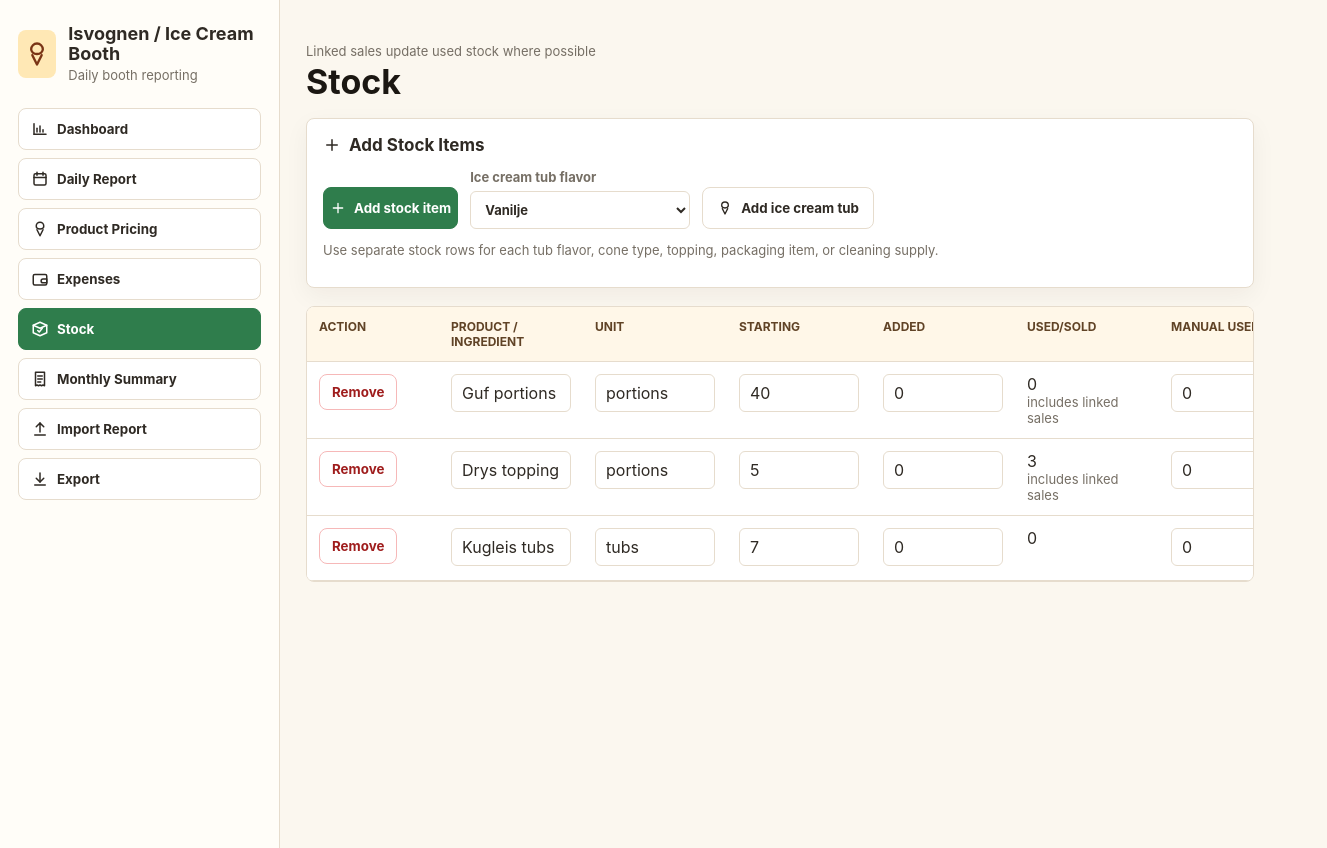
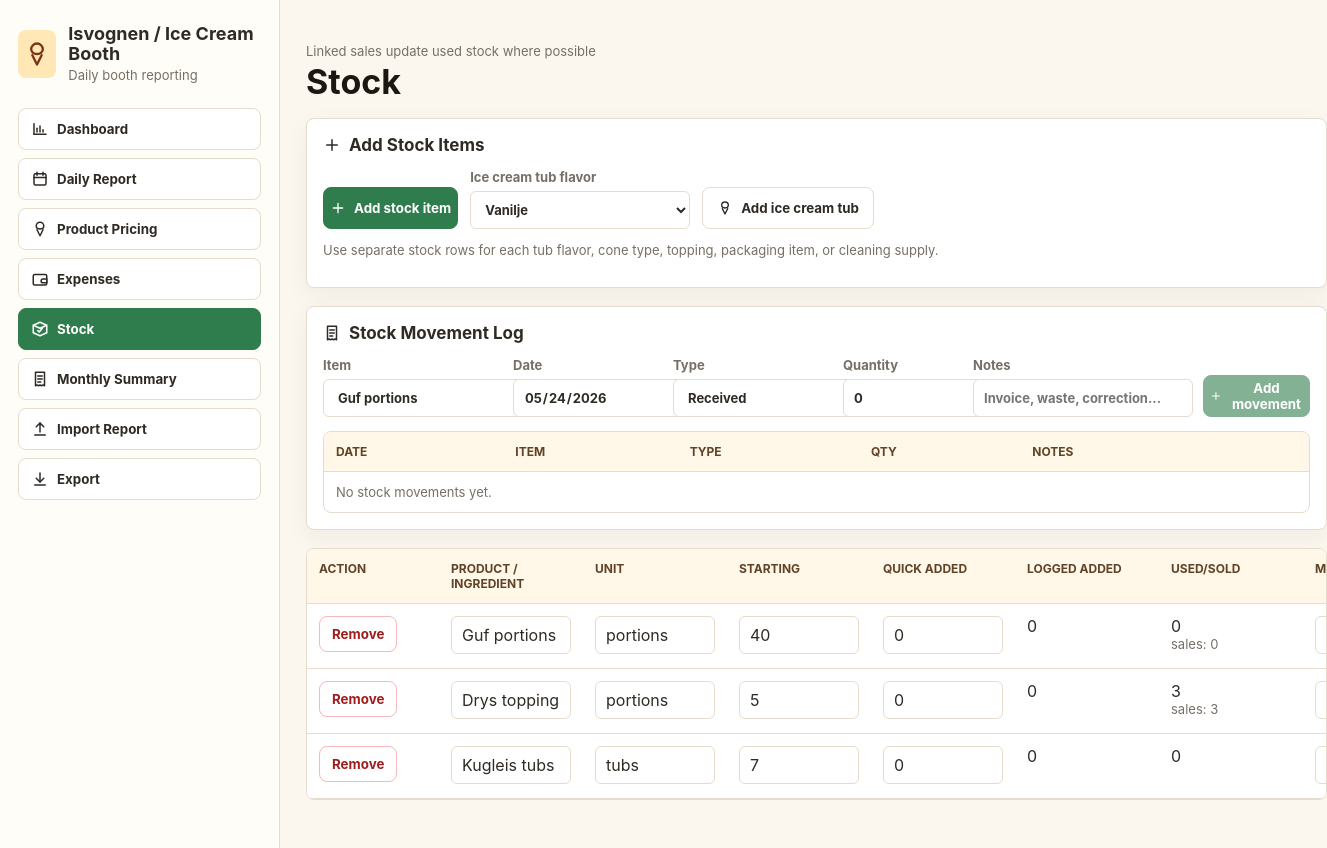
Before and after one commit to benjaminmarcojensen-hue/ice-cream-booth, a React (Vite) app: page / in a window 1280 px wide. Both pictures are taken after a click on the button "Stock". Shown: the whole page, 1327 px wide, since content can reach past the window. Built offline with nearby package versions, Linux system fonts and the light colour scheme.

Commit message:
Add stock movement tracking

```diff
--- a/src/App.css
+++ b/src/App.css
@@ -204,7 +204,8 @@ button:disabled {
   align-items: end;
 }
 
-.stock-actions label {
+.stock-actions label,
+.movement-editor label {
   min-width: 220px;
 }
 
@@ -438,6 +439,21 @@ td .subtle {
   gap: 8px;
 }
 
+.movement-editor {
+  display: grid;
+  grid-template-columns: minmax(180px, 1.2fr) 150px 160px 120px minmax(220px, 1fr) auto;
+  gap: 10px;
+  align-items: end;
+}
+
+.movement-history {
+  margin-top: 14px;
+}
+
+.empty-table-note {
+  margin: 12px;
+}
+
 .money-input {
   position: relative;
   min-width: 130px;
@@ -535,7 +551,8 @@ td .subtle {
   .settings-grid,
   .cloud-settings,
   .flavor-grid,
-  .expense-editor {
+  .expense-editor,
+  .movement-editor {
     grid-template-columns: 1fr;
   }
 
--- a/src/App.tsx
+++ b/src/App.tsx
@@ -22,12 +22,13 @@ import {
   expensesRows,
   monthlySummaryRows,
   pricingRows,
+  stockMovementRows,
   stockRows,
 } from './exporters'
 import { parseDailyReportText } from './parser'
-import { loadCloudConfig, loadData, resetData, saveCloudConfig, saveData } from './storage'
+import { loadCloudConfig, loadData, normalizeData, resetData, saveCloudConfig, saveData } from './storage'
 import { loadCloudData, saveCloudData, testCloudConnection } from './cloudStorage'
-import type { AppData, CloudConfig, DailyReport, Expense, ExpenseType, PaymentMethod, Product, StockItem } from './types'
+import type { AppData, CloudConfig, DailyReport, Expense, ExpenseType, PaymentMethod, Product, StockItem, StockMovement, StockMovementType } from './types'
 
 type TabId = 'dashboard' | 'daily' | 'pricing' | 'expenses' | 'stock' | 'summary' | 'import' | 'export'
 type IconComponent = (props: { size?: number }) => React.ReactElement
@@ -150,6 +151,8 @@ const tabs: { id: TabId; label: string; icon: IconComponent }[] = [
   { id: 'export', label: 'Export', icon: Download },
 ]
 
+const stockMovementTypes: StockMovementType[] = ['Received', 'Used', 'Waste', 'Adjustment +', 'Adjustment -']
+
 const createId = (prefix: string) => `${prefix}-${Date.now()}-${Math.random().toString(16).slice(2)}`
 
 const emptyReportForDate = (date: string, products: Product[]): DailyReport => ({
@@ -181,6 +184,15 @@ const emptyStockItem = (name = 'New stock item', unit = 'units'): StockItem => (
   notes: '',
 })
 
+const emptyStockMovement = (stockItemId = '', date = toInputDate()): StockMovement => ({
+  id: createId('movement'),
+  stockItemId,
+  date,
+  type: 'Received',
+  quantity: 0,
+  notes: '',
+})
+
 const numberValue = (value: string) => Math.max(0, Number(value || 0))
 
 function App() {
@@ -195,6 +207,7 @@ function App() {
   const [draftExpenses, setDraftExpenses] = useState<Expense[]>([])
   const [selectedMonth, setSelectedMonth] = useState(monthKey(toInputDate()))
   const [selectedTubFlavor, setSelectedTubFlavor] = useState(data.flavors[0] ?? 'Vanilje')
+  const [movementDraft, setMovementDraft] = useState<StockMovement>(() => emptyStockMovement(data.stockItems[0]?.id))
   const [importText, setImportText] = useState('')
   const [parsedDraft, setParsedDraft] = useState<{ report: DailyReport; expenses: Expense[] } | null>(null)
   const [saveMessage, setSaveMessage] = useState('')
@@ -225,9 +238,10 @@ function App() {
         if (cancelled) return
 
         if (row?.data) {
+          const normalized = normalizeData(row.data)
           skipNextCloudSave.current = true
-          setData(row.data)
-          loadDraftForDate(reportDate, row.data)
+          setData(normalized)
+          loadDraftForDate(reportDate, normalized)
           setCloudStatus(`Cloud sync on. Last cloud update: ${new Date(row.updated_at).toLocaleString('da-DK')}`)
         } else {
           await saveCloudData(cloudConfig, data)
@@ -369,9 +383,10 @@ function App() {
     try {
       const row = await loadCloudData(cloudConfig)
       if (row?.data) {
+        const normalized = normalizeData(row.data)
         skipNextCloudSave.current = true
-        setData(row.data)
-        loadDraftForDate(reportDate, row.data)
+        setData(normalized)
+        loadDraftForDate(reportDate, normalized)
         setCloudStatus(`Loaded shared data from ${new Date(row.updated_at).toLocaleString('da-DK')}`)
       } else {
         setCloudStatus('No shared data found yet. Use “Push this browser to cloud”.')
@@ -410,8 +425,29 @@ function App() {
 
   const removeStockItem = (item: StockItem) => {
     if (confirm(`Remove stock item “${item.name}”?`)) {
-      setData((current) => ({ ...current, stockItems: current.stockItems.filter((entry) => entry.id !== item.id) }))
+      setData((current) => ({
+        ...current,
+        stockItems: current.stockItems.filter((entry) => entry.id !== item.id),
+        stockMovements: current.stockMovements.filter((movement) => movement.stockItemId !== item.id),
+      }))
+      setMovementDraft((current) => (current.stockItemId === item.id ? emptyStockMovement(data.stockItems.find((entry) => entry.id !== item.id)?.id) : current))
     }
+  }
+
+  const updateMovementDraft = (patch: Partial<StockMovement>) => {
+    setMovementDraft((current) => ({ ...current, ...patch }))
+  }
+
+  const addStockMovement = () => {
+    const stockItemId = movementDraft.stockItemId || data.stockItems[0]?.id
+    if (!stockItemId || movementDraft.quantity <= 0) return
+    const movement = { ...movementDraft, id: createId('movement'), stockItemId, quantity: Math.max(0, movementDraft.quantity || 0) }
+    setData((current) => ({ ...current, stockMovements: [movement, ...current.stockMovements] }))
+    setMovementDraft(emptyStockMovement(stockItemId))
+  }
+
+  const removeStockMovement = (movementId: string) => {
+    setData((current) => ({ ...current, stockMovements: current.stockMovements.filter((movement) => movement.id !== movementId) }))
   }
 
   const loadDraftForDate = (date: string, sourceData = data) => {
@@ -884,6 +920,86 @@ function App() {
               </div>
               <p className="muted">Use separate stock rows for each tub flavor, cone type, topping, packaging item, or cleaning supply.</p>
             </Panel>
+
+            <Panel title="Stock Movement Log" icon={<ReceiptText size={18} />}>
+              <div className="movement-editor">
+                <label>
+                  Item
+                  <select value={movementDraft.stockItemId || (data.stockItems[0]?.id ?? '')} onChange={(event) => updateMovementDraft({ stockItemId: event.target.value })}>
+                    {data.stockItems.map((item) => (
+                      <option key={item.id} value={item.id}>
+                        {item.name}
+                      </option>
+                    ))}
+                  </select>
+                </label>
+                <label>
+                  Date
+                  <input type="date" value={movementDraft.date} onChange={(event) => updateMovementDraft({ date: event.target.value })} />
+                </label>
+                <label>
+                  Type
+                  <select value={movementDraft.type} onChange={(event) => updateMovementDraft({ type: event.target.value as StockMovementType })}>
+                    {stockMovementTypes.map((type) => (
+                      <option key={type}>{type}</option>
+                    ))}
+                  </select>
+                </label>
+                <label>
+                  Quantity
+                  <input
+                    min="0"
+                    step="0.01"
+                    type="number"
+                    value={movementDraft.quantity}
+                    onChange={(event) => updateMovementDraft({ quantity: numberValue(event.target.value) })}
+                  />
+                </label>
+                <label>
+                  Notes
+                  <input value={movementDraft.notes} onChange={(event) => updateMovementDraft({ notes: event.target.value })} placeholder="Invoice, waste, correction..." />
+                </label>
+                <button className="primary-button" type="button" disabled={!data.stockItems.length || movementDraft.quantity <= 0} onClick={addStockMovement}>
+                  <Plus size={16} />
+                  Add movement
+                </button>
+              </div>
+              <div className="table-wrap movement-history">
+                <table>
+                  <thead>
+                    <tr>
+                      <th>Date</th>
+                      <th>Item</th>
+                      <th>Type</th>
+                      <th>Qty</th>
+                      <th>Notes</th>
+                      <th></th>
+                    </tr>
+                  </thead>
+                  <tbody>
+                    {[...data.stockMovements]
+                      .sort((a, b) => b.date.localeCompare(a.date))
+                      .slice(0, 8)
+                      .map((movement) => (
+                        <tr key={movement.id}>
+                          <td>{movement.date}</td>
+                          <td>{data.stockItems.find((item) => item.id === movement.stockItemId)?.name ?? 'Removed item'}</td>
+                          <td>{movement.type}</td>
+                          <td>{formatNumber(movement.quantity)}</td>
+                          <td>{movement.notes}</td>
+                          <td>
+                            <button className="remove-button" type="button" onClick={() => removeStockMovement(movement.id)}>
+                              Remove
+                            </button>
+                          </td>
+                        </tr>
+                      ))}
+                  </tbody>
+                </table>
+                {!data.stockMovements.length && <p className="muted empty-table-note">No stock movements yet.</p>}
+              </div>
+            </Panel>
+
             <div className="table-wrap stock-table-wrap">
               <table>
                 <thead>
@@ -892,7 +1008,8 @@ function App() {
                     <th>Product / ingredient</th>
                     <th>Unit</th>
                     <th>Starting</th>
-                    <th>Added</th>
+                    <th>Quick added</th>
+                    <th>Logged added</th>
                     <th>Used/sold</th>
                     <th>Manual used</th>
                     <th>Current</th>
@@ -904,7 +1021,7 @@ function App() {
                 </thead>
                 <tbody>
                   {data.stockItems.map((item) => {
-                    const stock = calculateStock(item, data.dailyReports)
+                    const stock = calculateStock(item, data.dailyReports, data.stockMovements)
                     return (
                       <tr key={item.id}>
                         <td className="action-column">
@@ -924,9 +1041,11 @@ function App() {
                         <td>
                           <input type="number" min="0" value={item.addedStock} onChange={(event) => updateStock(item.id, { addedStock: numberValue(event.target.value) })} />
                         </td>
+                        <td>{formatNumber(stock.movementAdded)}</td>
                         <td>
                           {formatNumber(stock.usedStock)}
-                          {item.linkedProductId && <span className="subtle">includes linked sales</span>}
+                          {item.linkedProductId && <span className="subtle">sales: {formatNumber(stock.linkedSales)}</span>}
+                          {stock.movementRemoved > 0 && <span className="subtle">log: {formatNumber(stock.movementRemoved)}</span>}
                         </td>
                         <td>
                           <input
@@ -1106,6 +1225,7 @@ function App() {
               <ExportButton label="Product pricing CSV" onClick={() => downloadCsv('product-pricing.csv', pricingRows(data))} />
               <ExportButton label="Expenses CSV" onClick={() => downloadCsv('expenses.csv', expensesRows(data))} />
               <ExportButton label="Stock CSV" onClick={() => downloadCsv('stock.csv', stockRows(data))} />
+              <ExportButton label="Stock history CSV" onClick={() => downloadCsv('stock-history.csv', stockMovementRows(data))} />
               <ExportButton label="Monthly summary CSV" onClick={exportMonthlySummary} />
               <ExportButton label="Full backup JSON" onClick={() => downloadJsonBackup(data)} />
               <ExportButton label="Workbook XLSX" onClick={() => downloadWorkbook(data, selectedMonth)} icon={<FileSpreadsheet size={18} />} />
--- a/src/calculations.ts
+++ b/src/calculations.ts
@@ -8,6 +8,7 @@ import type {
   ReportTotals,
   Settings,
   StockItem,
+  StockMovement,
 } from './types'
 
 export const formatKr = (value: number, maximumFractionDigits = 2) =>
@@ -198,11 +199,35 @@ export const getLinkedSalesQuantity = (productId: string, reports: DailyReport[]
     0,
   )
 
-export const calculateStock = (stockItem: StockItem, reports: DailyReport[]) => {
+const getMovementQuantity = (movement: StockMovement) => {
+  const quantity = Math.max(0, movement.quantity || 0)
+  if (movement.type === 'Received' || movement.type === 'Adjustment +') return quantity
+  return -quantity
+}
+
+export const getStockMovementTotals = (stockItemId: string, movements: StockMovement[] = []) =>
+  movements
+    .filter((movement) => movement.stockItemId === stockItemId)
+    .reduce(
+      (totals, movement) => {
+        const quantity = Math.max(0, movement.quantity || 0)
+        if (movement.type === 'Received' || movement.type === 'Adjustment +') totals.added += quantity
+        if (movement.type === 'Used' || movement.type === 'Waste' || movement.type === 'Adjustment -') totals.removed += quantity
+        totals.net += getMovementQuantity(movement)
+        return totals
+      },
+      { added: 0, removed: 0, net: 0 },
+    )
+
+export const calculateStock = (stockItem: StockItem, reports: DailyReport[], movements: StockMovement[] = []) => {
   const linkedSales = stockItem.linkedProductId ? getLinkedSalesQuantity(stockItem.linkedProductId, reports) : 0
-  const usedStock = linkedSales + stockItem.manualUsedStock
-  const currentStock = stockItem.startingStock + stockItem.addedStock - usedStock
+  const movementTotals = getStockMovementTotals(stockItem.id, movements)
+  const usedStock = linkedSales + stockItem.manualUsedStock + movementTotals.removed
+  const currentStock = stockItem.startingStock + stockItem.addedStock + movementTotals.added - usedStock
   return {
+    linkedSales,
+    movementAdded: movementTotals.added,
+    movementRemoved: movementTotals.removed,
     usedStock,
     currentStock,
     reorderAlert: currentStock < stockItem.minimumStockLevel,
@@ -211,5 +236,5 @@ export const calculateStock = (stockItem: StockItem, reports: DailyReport[]) =>
 
 export const getLowStockItems = (data: AppData) =>
   data.stockItems
-    .map((item) => ({ item, status: calculateStock(item, data.dailyReports) }))
+    .map((item) => ({ item, status: calculateStock(item, data.dailyReports, data.stockMovements) }))
     .filter((entry) => entry.status.reorderAlert)
--- a/src/data.ts
+++ b/src/data.ts
@@ -159,6 +159,7 @@ export const seedData: AppData = {
       notes: 'Manual tracking first because scoop yield depends on tub size.',
     },
   ],
+  stockMovements: [],
   flavors: ['Vanilje', 'Chokolade', 'Lakrids', 'Citronsorbet', 'Oreo', 'Jordbær', 'Nougat'],
   settings: {
     vatRegistered: true,
--- a/src/exporters.ts
+++ b/src/exporters.ts
@@ -92,12 +92,16 @@ export const expensesRows = (data: AppData) =>
 
 export const stockRows = (data: AppData) =>
   data.stockItems.map((item) => {
-    const stock = calculateStock(item, data.dailyReports)
+    const stock = calculateStock(item, data.dailyReports, data.stockMovements)
     return {
       product: item.name,
       unit: item.unit,
       startingStock: item.startingStock,
-      addedStock: item.addedStock,
+      quickAddedStock: item.addedStock,
+      loggedAddedStock: stock.movementAdded,
+      linkedSalesUsage: stock.linkedSales,
+      loggedRemovedStock: stock.movementRemoved,
+      manualUsedStock: item.manualUsedStock,
       usedSoldStock: stock.usedStock,
       currentStock: stock.currentStock,
       minimumStockLevel: item.minimumStockLevel,
@@ -105,6 +109,15 @@ export const stockRows = (data: AppData) =>
       notes: item.notes,
     }
   })
+
+export const stockMovementRows = (data: AppData) =>
+  data.stockMovements.map((movement) => ({
+    date: movement.date,
+    product: data.stockItems.find((item) => item.id === movement.stockItemId)?.name ?? 'Removed item',
+    type: movement.type,
+    quantity: movement.quantity,
+    notes: movement.notes,
+  }))
 
 export const monthlySummaryRows = (summary: MonthlySummary) => [
   { metric: 'Sales incl. moms', value: summary.totalRevenue, formatted: formatKr(summary.totalRevenue) },
@@ -131,6 +144,7 @@ export const downloadWorkbook = (data: AppData, selectedMonth: string) => {
     ProductPricing: pricingRows(data),
     Expenses: expensesRows(data),
     Stock: stockRows(data),
+    StockHistory: stockMovementRows(data),
     MonthlySummary: monthlySummaryRows(summary),
   }
 
```
Also changed, not shown: scripts/verify.ts (+10 -1 lines), src/types.ts (+12 -0 lines), 1 other file (tests, documents, lock files or other folders).
